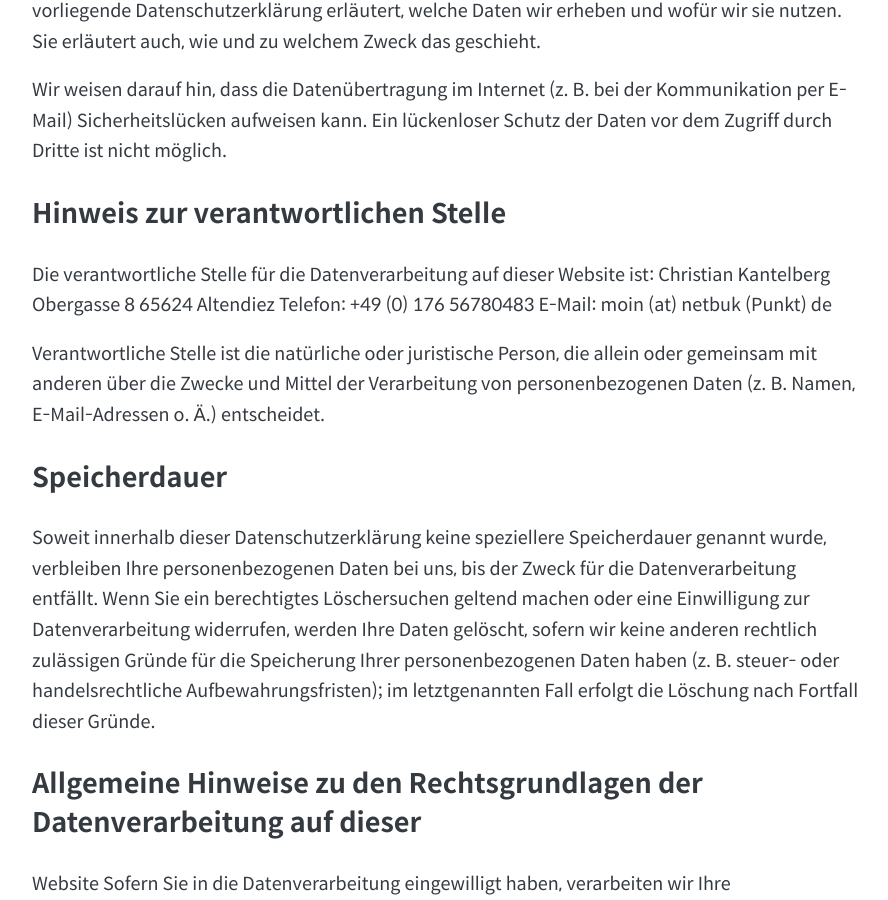
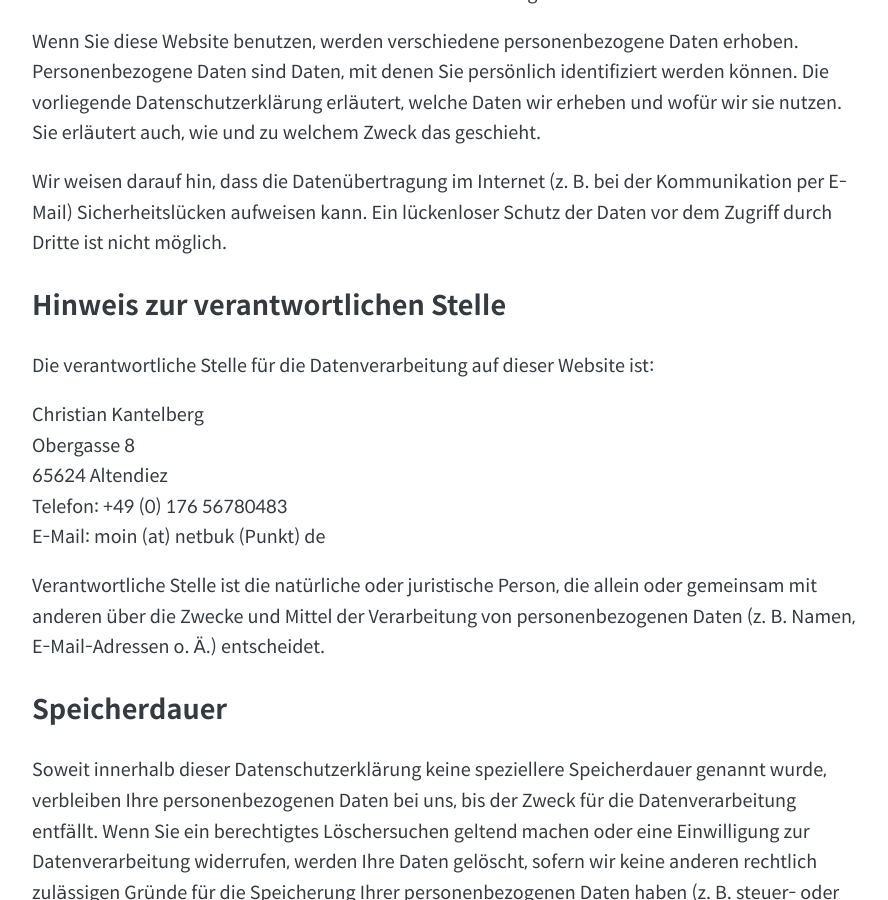
Before and after one commit to netbuk/blog, a Jekyll site: the page built from privacy.md, in a window 1280 px wide and 900 px high, scrolled down 3324 px. Shown: the whole window, without its empty margins (194-1082 px from the left). Built offline with Jekyll 4.4.1, drawn with Linux system fonts in a browser that asks for light colours; some of the changed text lies outside the part shown.

Commit message:
changed format

```diff
--- a/privacy.md
+++ b/privacy.md
@@ -55,9 +55,9 @@ Leistungspflichten erforderlich ist und unsere Weisungen in Bezug auf diese Date
 
 Wir setzen folgende(n) Hoster ein:
 
-GitHub B.V
-Prins Bernhardplein 200
-Amsterdam 1097JB
+GitHub B.V<br />
+Prins Bernhardplein 200<br />
+Amsterdam 1097JB<br />
 Niederlande
 
 Weitere Informationen zum Datenschutz von Github finden Sie auf der [Website des Serverbetreibers](https://help.github.com/articles/github-privacy-statement/). Der im Impressum angegebene Betreiber der Internetpräsenz hat keinen Zugriff auf die Access.log oder andere Protokolldateien. Sie liegen in der Verantwortung des Serverbetreibers Github.
@@ -87,10 +87,11 @@ möglich.
 
 ### Hinweis zur verantwortlichen Stelle
 Die verantwortliche Stelle für die Datenverarbeitung auf dieser Website ist:
-Christian Kantelberg
-Obergasse 8
-65624 Altendiez
-Telefon: +49 (0) 176 56780483
+
+Christian Kantelberg<br />
+Obergasse 8<br />
+65624 Altendiez<br />
+Telefon: +49 (0) 176 56780483<br />
 E-Mail: moin (at) netbuk (Punkt) de
 
 Verantwortliche Stelle ist die natürliche oder juristische Person, die allein oder gemeinsam mit anderen über
@@ -245,4 +246,4 @@ auffordern, Ihre Einwilligung zur Speicherung widerrufen oder der Zweck für die
 (z. B. nach abgeschlossener Bearbeitung Ihres Anliegens). Zwingende gesetzliche Bestimmungen –
 insbesondere gesetzliche Aufbewahrungsfristen – bleiben unberührt.
 
-Quelle: https://www.e-recht24.de
+Quelle: [https://www.e-recht24.de](https://www.e-recht24.de)
```
